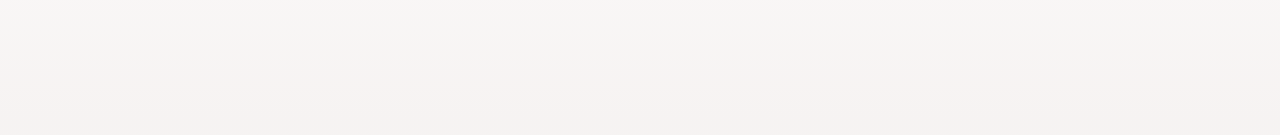
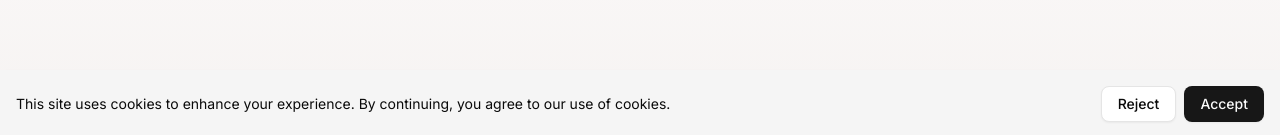
Before and after one commit to Prof-Rosario-UCLA/team32, a Next.js app in the folder frontend/: page / in a window 1280 px wide. Shown: the part 662-797 px from the top of the page. Built offline with nearby package versions, Linux system fonts and the light colour scheme; no server answers.

Commit message:
[chore] - cookie consent banner visible

```diff
--- a/frontend/src/app/page.tsx
+++ b/frontend/src/app/page.tsx
@@ -11,6 +11,7 @@ import { motion } from "framer-motion";
 import { TrendingTopics } from "../components/posts/trending-topics";
 import useEmblaCarousel from "embla-carousel-react";
 import { ChevronLeft, ChevronRight } from "lucide-react";
+import CookieConsentBanner from "components/functions/cookie-consent-banner";
 
 export default function Home() {
   const { user, loading } = useAuth();
@@ -213,6 +214,7 @@ export default function Home() {
             </div>
           )}
         </div>
+        <CookieConsentBanner/>
       </main>
 
       <AuthModals
```
